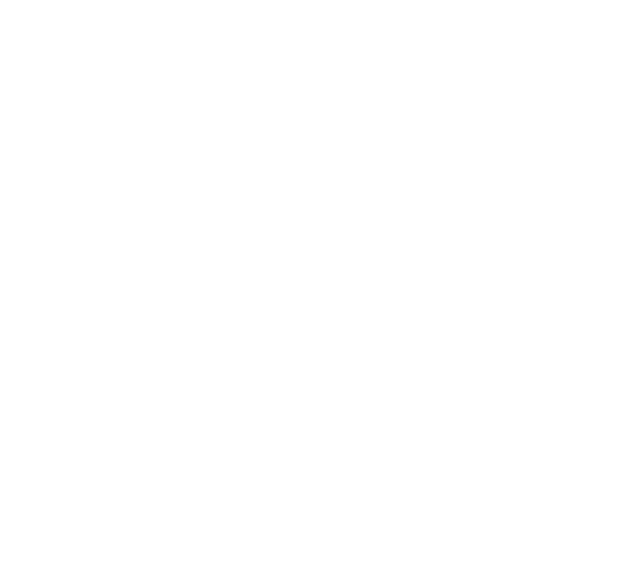
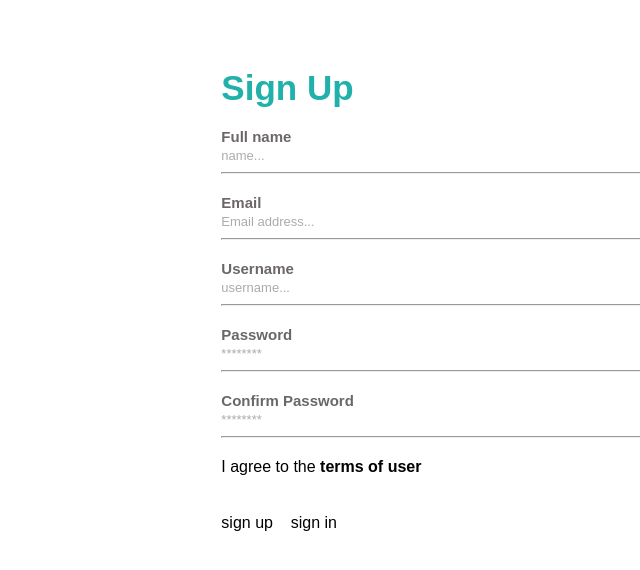
Before and after one commit to Manash2005/EcoReborn, a website: page login.html in a window 1280 px wide. Shown: the whole page, without its empty margins (524-1164 px from the left). Drawn offline with nearby package versions, Linux system fonts and the light colour scheme.

Commit message:
added my files

```diff
--- a/login.html
+++ b/login.html
@@ -6,10 +6,89 @@
     <title>Login page</title>
     <link rel="stylesheet" href="node_modules/bootstrap-icons/font/bootstrap-icons.css">
     <style type="text/css">
+      body{
+        display: grid;
+        grid-template-columns: 7fr 5fr;
+    }
+    .img{
+        background-image: url(images/);
+    }
+    .sign{
+        font-size: 35px;
+        font-family: Arial, "Helvetica Neue", Helvetica, sans-serif;
+        font-weight: bold;
+        color: lightseagreen;
+    }
+    .login{
+        margin-top: 60px;
+        font-family: Arial, Helvetica, sans-serif;
 
+    }
+    .login div{
+        margin-bottom: 20px;
+
+    }
+    .first{
+        font-size: 15px;
+        font-weight: bold;
+        color: rgb(108, 103, 103);
+
+    }
+    .second{
+        font-size: 13px;
+        color: rgb(174, 170, 170);
+    }
+    .div~span{
+        margin-bottom: 20px;
+    }
     </style>
 </head>
+<!-- creating sign up page -->
 <body>
+    <!-- div for img section -->
+    <div class="img">
 
+    </div>
+    <!-- This the div for login side -->
+    <div class="login">
+
+        <div class="sign">Sign Up</div>
+        <div>
+            <span class="first">Full name</span> <br>
+            <span class="second">name...</span>
+            <hr>
+        </div>
+        <div>
+            <span class="first">Email</span><br>
+            <span class="second">Email address...</span>
+            <hr>
+        </div>
+        <div>
+            <span class="first">Username</span><br>
+            <span class="second">username...</span>
+            <hr>
+        </div>
+        <div>
+            <span class="first">Password</span><br>
+            <span class="second">********</span>
+            <hr>
+        </div>
+        <div>
+            <span class="first">Confirm Password</span><br>
+            <span class="second">********</span>
+            <hr>
+        </div>
+        <div>
+            <span></span>
+            <span>I agree to the <b>terms of user</b></span> <br>
+            <br>
+        </div>
+        <div>
+            <span>sign up &nbsp;&nbsp;</span>
+            <span>sign in </span>
+            <span></span>
+        </div>
+
+    </div>
 </body>
 </html>
```
Also changed, not shown: images/login img.jpg (added).
